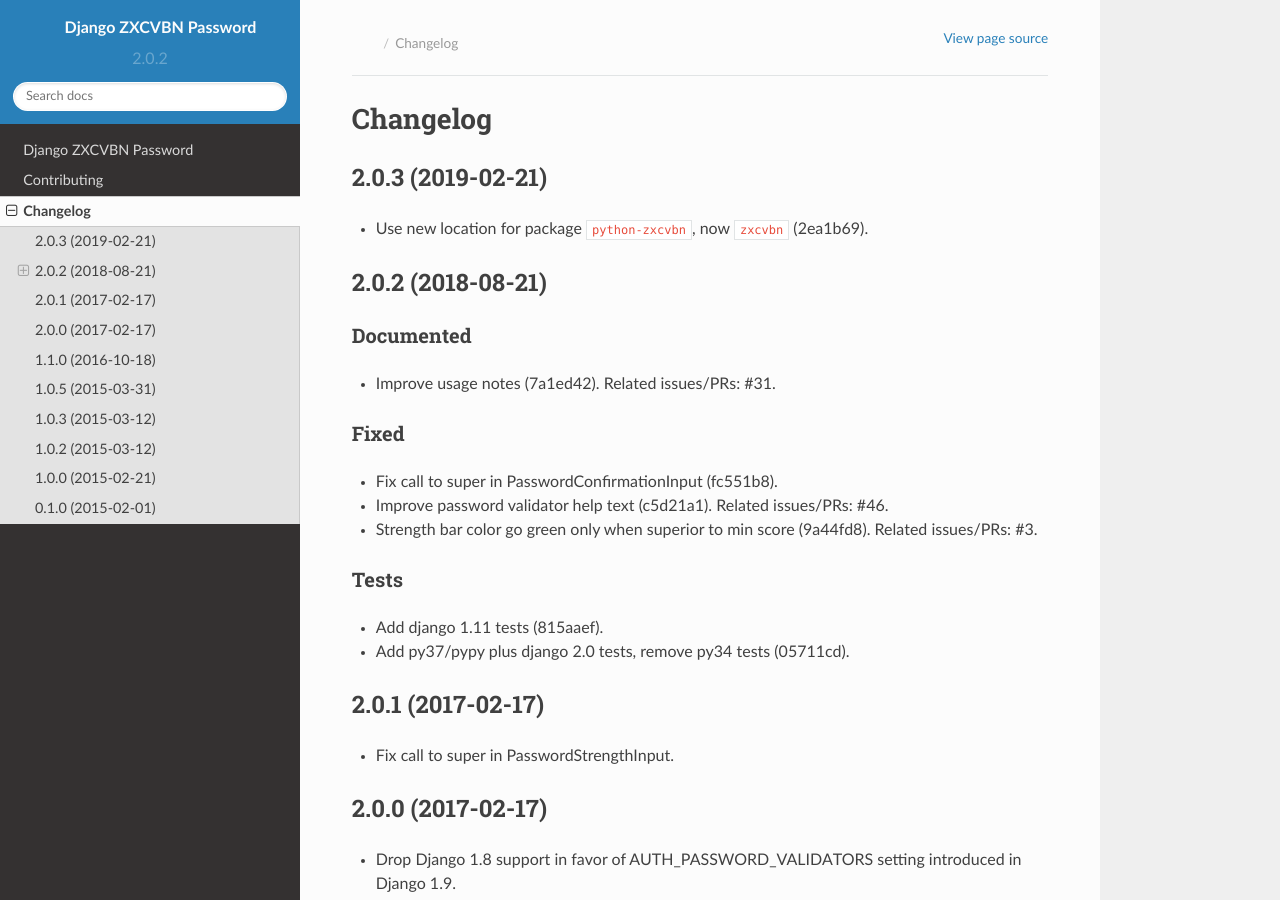
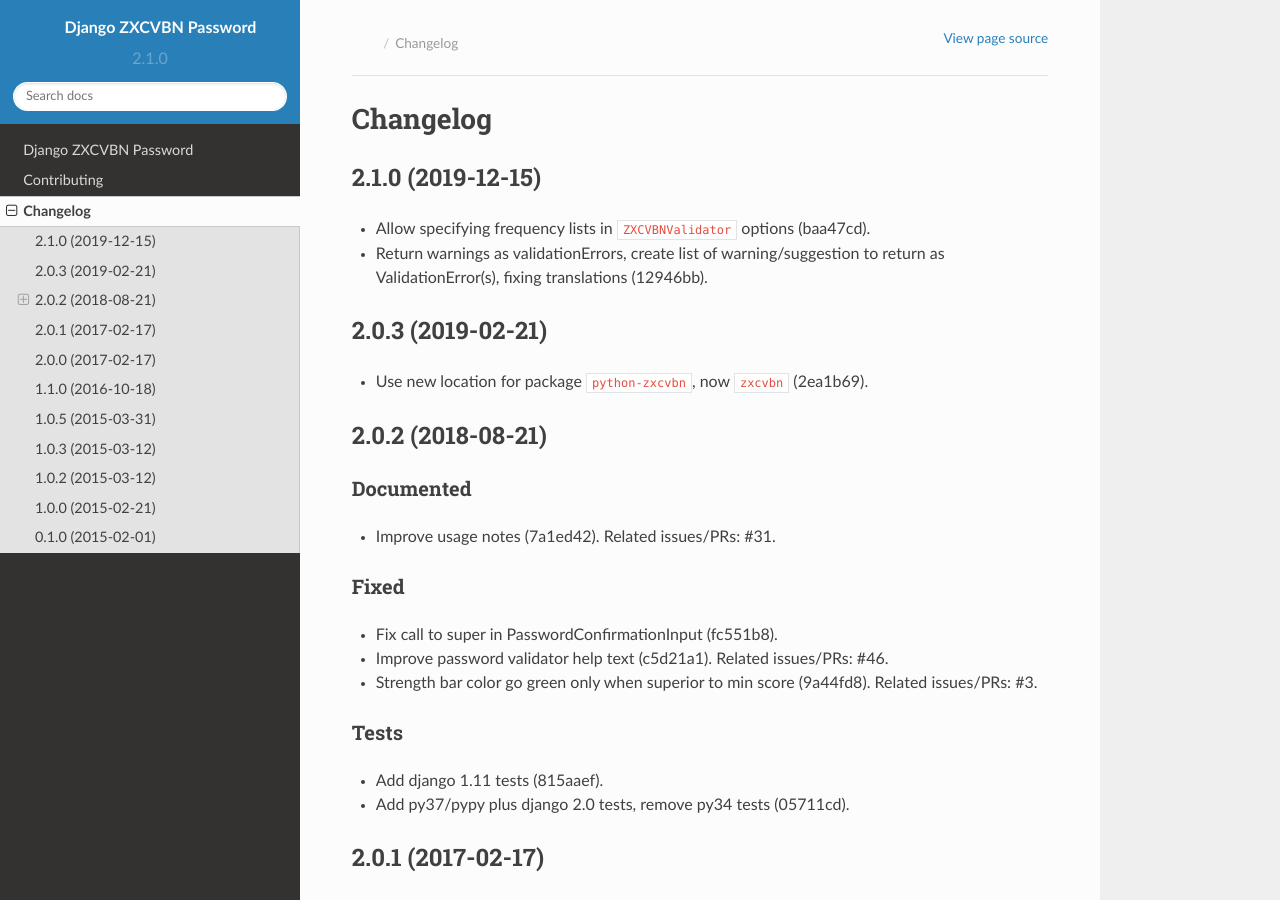
Before and after one commit to pawamoy/django-zxcvbn-password, a Sphinx documentation site: the page built from docs/changelog.rst, in a window 1280 px wide and 900 px high. Built offline with Sphinx 7.4.7 and the Read the Docs theme 2.0.0, drawn with Linux system fonts in a browser that asks for light colours.

Commit message:
Prepare release 2.1.0

```diff
--- a/CHANGELOG.rst
+++ b/CHANGELOG.rst
@@ -1,6 +1,12 @@
 =========
 Changelog
 =========
+
+2.1.0 (2019-12-15)
+==================
+
+- Allow specifying frequency lists in ``ZXCVBNValidator`` options (baa47cd).
+- Return warnings as validationErrors, create list of warning/suggestion to return as ValidationError(s), fixing translations (12946bb).
 
 2.0.3 (2019-02-21)
 ==================
--- a/docs/conf.py
+++ b/docs/conf.py
@@ -51,7 +51,7 @@
 year = '2017'
 author = u'Timothee Mazzucotelli'
 copyright = '{0}, {1}'.format(year, author)
-version = release = u'2.0.2'
+version = release = u'2.1.0'
 
 pygments_style = 'trac'
 templates_path = ['.']
--- a/setup.cfg
+++ b/setup.cfg
@@ -1,5 +1,5 @@
 [bumpversion]
-current_version = 2.0.2
+current_version = 2.1.0
 commit = True
 tag = True
 
--- a/setup.py
+++ b/setup.py
@@ -28,7 +28,7 @@
 
 setup(
     name='django-zxcvbn-password',
-    version='2.0.3',
+    version='2.1.0',
     license='ISC',
     description='Back-end and Front-end password validation with ZXCVBN.',
     long_description='%s\n%s' % (
```
